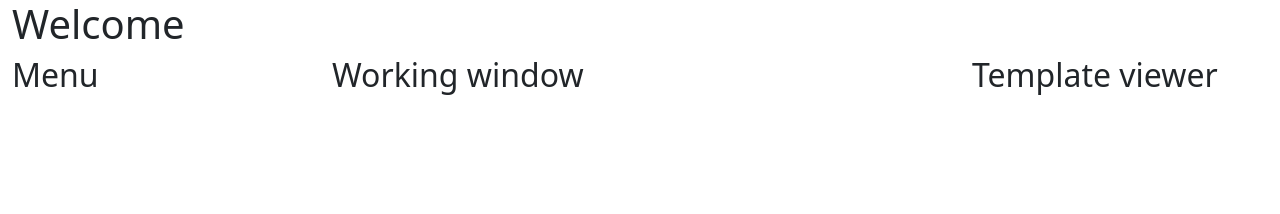
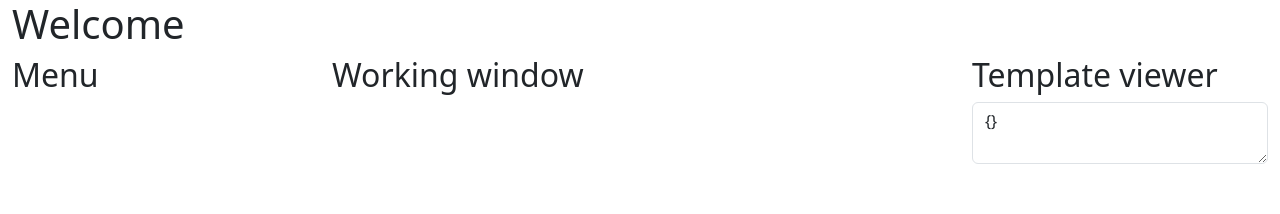
Before and after one commit to ml-archive/arm-template-generator-typescript, a React app: page / in a window 1280 px wide. Shown: the top 214 px of the page. Built offline with nearby package versions, Linux system fonts and the light colour scheme.

Commit message:
Added props

```diff
--- a/src/components/Main.tsx
+++ b/src/components/Main.tsx
@@ -3,20 +3,31 @@ import { Component } from 'react'
 import Menu from "./Menu";
 import WorkingWindow from "./WorkingWindow";
 import TemplateViewer from "./TemplateViewer";
+import ArmTemplate from "../models/ArmTemplate";
 
-export class Main extends Component {
+export interface MainProps {}
+
+export class Main extends Component<MainProps> {
+    private Template: ArmTemplate;
+
+    constructor(props: MainProps) {
+        super(props);
+
+        this.Template = new ArmTemplate();
+    }
+
     render() {
         return (<div className="container-fluid">
             <h1>Welcome</h1>
             <div className="row">
                 <div className="col-md">
-                    <Menu />
+                    <Menu Template={this.Template} />
                 </div>
                 <div className="col-md-6">
-                    <WorkingWindow />
+                    <WorkingWindow Template={this.Template} />
                 </div>
                 <div className="col-md">
-                    <TemplateViewer />
+                    <TemplateViewer Template={this.Template} />
                 </div>
             </div>
         </div>)
--- a/src/components/Menu.tsx
+++ b/src/components/Menu.tsx
@@ -1,7 +1,20 @@
 import * as React from "react";
 import { Component } from 'react'
+import ArmTemplate from "../models/ArmTemplate";
 
-export class Menu extends Component {
+export interface MenuProps {
+    Template: ArmTemplate;
+}
+
+export class Menu extends Component<MenuProps> {
+    private Template: ArmTemplate;
+
+    constructor(props: MenuProps) {
+        super(props);
+
+        this.Template = props.Template;
+    }
+
     render() {
         return <h2>Menu</h2>
     }
--- a/src/components/TemplateViewer.tsx
+++ b/src/components/TemplateViewer.tsx
@@ -1,9 +1,28 @@
 import * as React from "react";
 import { Component } from 'react'
+import ArmTemplate from "../models/ArmTemplate";
 
-export class TemplateViewer extends Component {
+export interface TemplateViewerProps {
+    Template: ArmTemplate;
+}
+
+export class TemplateViewer extends Component<TemplateViewerProps> {
+    Template: ArmTemplate;
+
+    constructor(props: TemplateViewerProps) {
+        super(props);
+
+        this.Template = props.Template;
+    }
+
     render() {
-        return <h2>Template viewer</h2>
+        const json = JSON.stringify(this.Template);
+
+        return (<div>
+            <h2>Template viewer</h2>
+
+            <textarea className="form-control" readOnly>{json}</textarea>
+            </div>)
     }
 }
 
--- a/src/components/WorkingWindow.tsx
+++ b/src/components/WorkingWindow.tsx
@@ -1,7 +1,20 @@
 import * as React from "react";
 import { Component } from 'react'
+import ArmTemplate from "../models/ArmTemplate";
 
-export class WorkingWindow extends Component {
+export interface WorkingWindowProps {
+    Template: ArmTemplate;
+}
+
+export class WorkingWindow extends Component<WorkingWindowProps> {
+    Template: ArmTemplate;
+
+    constructor(props: WorkingWindowProps) {
+        super(props);
+
+        this.Template = props.Template;
+    }
+
     render() {
         return <h2>Working window</h2>
     }
--- /dev/null
+++ b/src/models/ArmTemplate.ts
@@ -0,0 +1,7 @@
+import { Parameter } from "./Parameter";
+
+export class ArmTemplate {
+    Parameters: Parameter;
+}
+
+export default ArmTemplate;
```
Also changed, not shown: src/models/Parameter.ts (added, +12 -0 lines).
